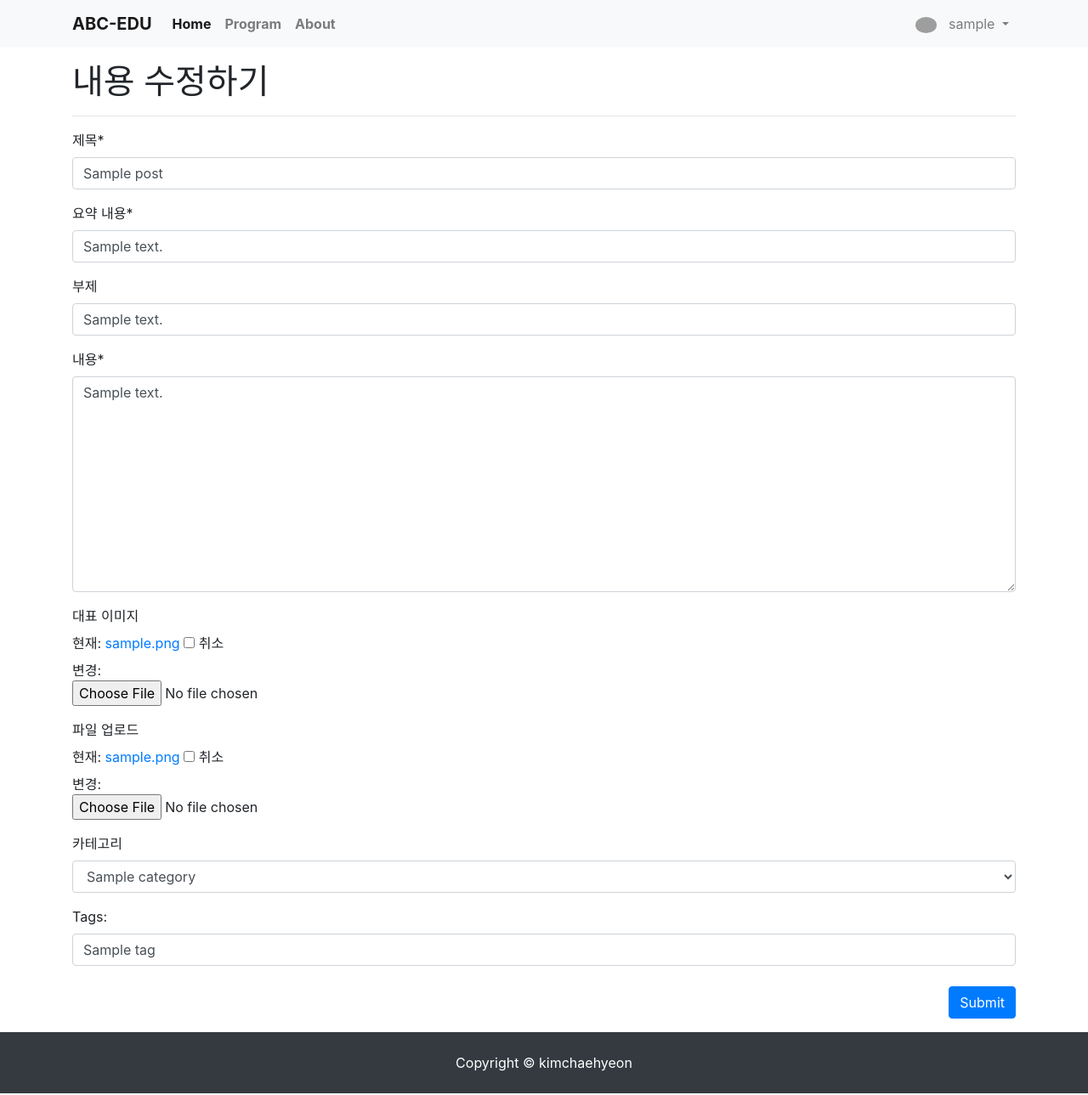
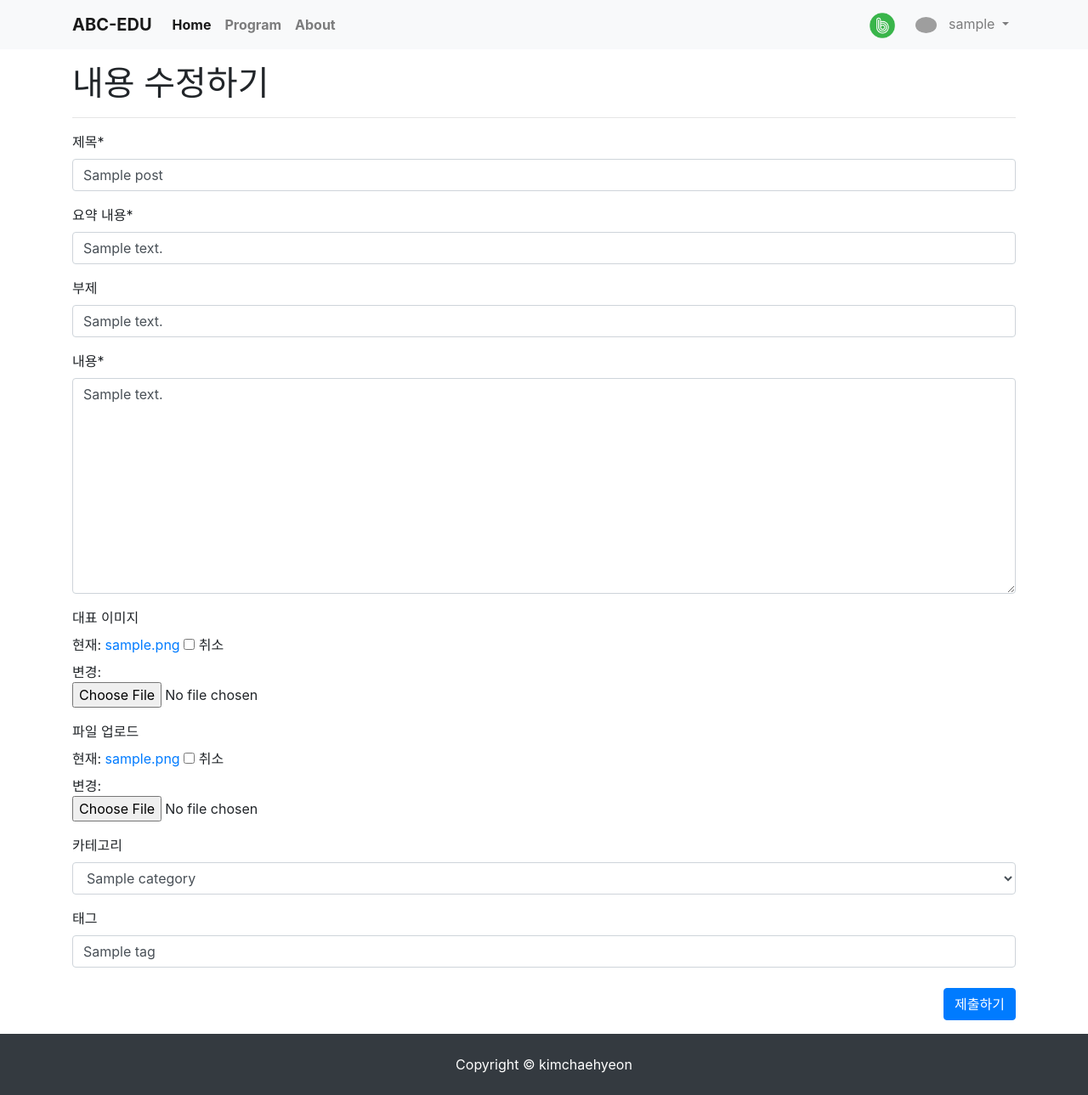
Before and after one commit to chaehyeon119/edu-register-page, a Django app: page /edu/update_post/1/ in a window 1280 px wide. Shown: the whole page at 85% size. Run offline with Django 4.2, Linux system fonts and the light colour scheme; a user stored in the database is signed in; tables that the repository leaves empty hold one stand-in row (values such as "Sample post"); some libraries are stand-ins or nearby versions; grey boxes are pictures that could not be loaded.

Commit message:
밴드 sns 로고 네비 바에 추가

```diff
--- a/edu/templates/edu/junior_form.html
+++ b/edu/templates/edu/junior_form.html
@@ -11,3 +11,9 @@
     </form>
     {{ form.media }}
 {% endblock %}
+
+<script>
+window.onbeforeunload = function() {
+  return "Are you sure you wish to leave this delightful page?";
+}
+</script>
--- a/edu/templates/edu/navbar.html
+++ b/edu/templates/edu/navbar.html
@@ -1,3 +1,4 @@
+{% load static %}
 {% load socialaccount %}
 
 <nav class="navbar navbar-expand-lg navbar-light bg-light">
@@ -18,8 +19,14 @@
                 <li class="nav-item">
                     <a class="nav-link" href="/about/"><b>About</b></a>
                 </li>
+
             </ul>
             <ul class="navbar-nav ml-auto">
+                <li>
+                    <a class="navbar-brand" href="https://band.us/n/ada58c33ketdT" target="_blank">
+                        <img src="{% static 'edu/images/logo_band.png' %}" width="30" height="30" alt="">
+                    </a>
+                </li>
                 {% if user.is_authenticated %}
                     <li class="nav-item dropdown">
                         <a class="nav-link dropdown-toggle" href="#" id="navbarDropdownMenuLink" role="button" data-toggle="dropdown" aria-haspopup="true" aria-expanded="false">
--- a/edu/templates/edu/post_list.html
+++ b/edu/templates/edu/post_list.html
@@ -44,7 +44,7 @@
                             <br/>
                             <br/>
                         {% endif %}
-                                <a href="{{ p.get_absolute_url }}" class="btn btn-primary">알아보기 &rarr;</a>
+                                <a href="{{ p.get_absolute_url }}" class="btn btn-warning">알아보기 &rarr;</a>
                     </div>
                     <div class="card-footer text-muted">
                         작성일시 {{ p.created_at }}
--- a/edu/templates/edu/post_update_form.html
+++ b/edu/templates/edu/post_update_form.html
@@ -8,12 +8,12 @@
     <form method="post" enctype="multipart/form-data">{% csrf_token %}
         {{ form | crispy }}
         <div id="div_id_tags_str">
-            <label for="id_tags_str">Tags:</label>
+            <label for="id_tags_str">태그</label>
             <input type="text" name="tags_str" id="id_tags_str" class="textinput textInput form-control" value="{{ tags_str_default }}">
         </div>
         <br/>
 
-        <button type="submit" class="btn btn-primary float-right">Submit</button>
+        <button type="submit" class="btn btn-primary float-right">제출하기</button>
     </form>
     {{ form.media }}
 {% endblock %}
--- a/single_pages/templates/single_pages/about.html
+++ b/single_pages/templates/single_pages/about.html
@@ -60,7 +60,7 @@
                 <div class="card" data-toggle="modal" data-target="#pycon2017">
                     <img class="card-img-top" src="{% static 'single_pages/images/pycon_sy_2017.png' %}">
                     <div class="card-body">
-                        <h5 class="card-title">파이썬으로 통계업무 자동화하기 [PYCON 2017]</h5>
+                        <h5 class="card-title"> 파이썬으로 통계업무 자동화하기 [PYCON 2017]</h5>
                         <p>Python, Django, Pandas, python-docx로 통계업무 자동화한 내용을 파이콘에서 발표했습니다.</p>
                     </div>
                 </div>
```
Also changed, not shown: edu/templates/edu/post_detail.html (+5 -3 lines), edu/static/edu/images/logo_band.png (added).
